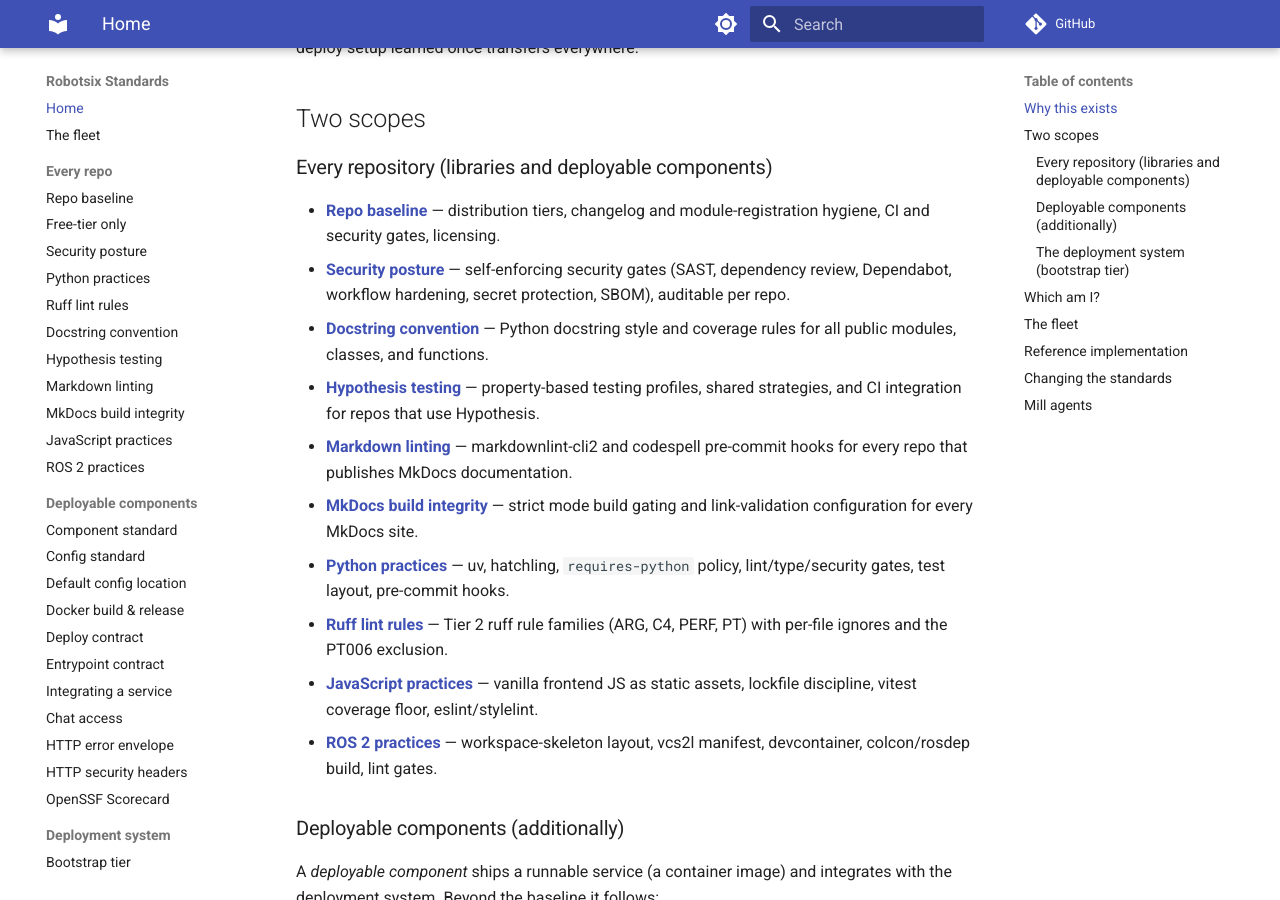
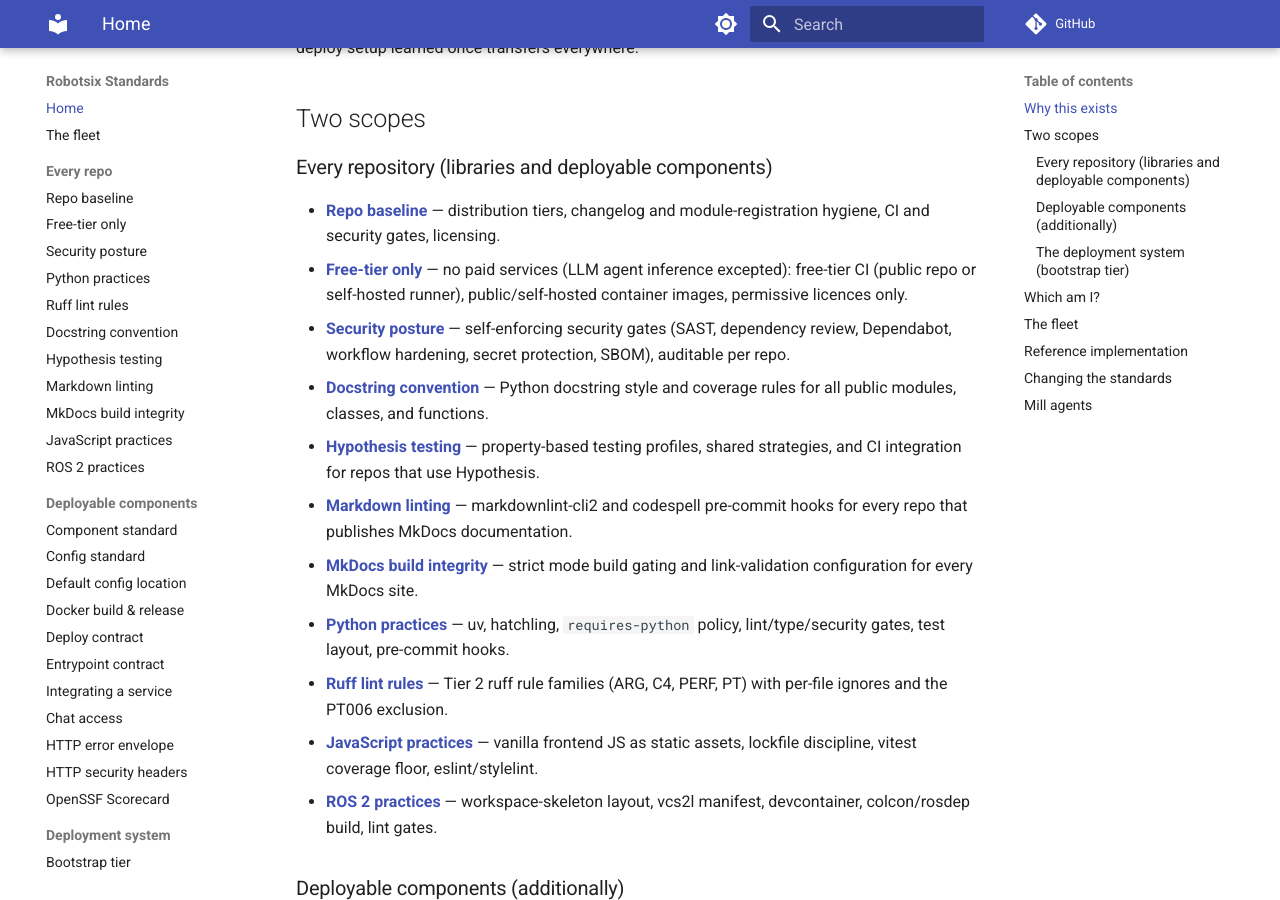
Before and after one commit to damien-robotsix/robotsix-standards, an MkDocs documentation site: the page built from docs/index.md, in a window 1280 px wide and 900 px high, scrolled down 482 px. Built offline with MkDocs 1.6.1 and Material for MkDocs 9.7.7, drawn with Linux system fonts in a browser that asks for light colours; comment, search, counter and statistics services are not loaded.

Commit message:
docs: list free-tier-only in README and index TOCs (TOC sync gate)
Co-Authored-By: Claude Opus 4.8 (1M context) <noreply@anthropic.com>

```diff
--- a/docs/index.md
+++ b/docs/index.md
@@ -24,6 +24,9 @@ everywhere.
 
 - **[Repo baseline](repo-baseline.md)** — distribution tiers, changelog and
   module-registration hygiene, CI and security gates, licensing.
+- **[Free-tier only](free-tier-only.md)** — no paid services (LLM agent
+  inference excepted): free-tier CI (public repo or self-hosted runner),
+  public/self-hosted container images, permissive licences only.
 - **[Security posture](security-posture.md)** — self-enforcing security gates
   (SAST, dependency review, Dependabot, workflow hardening, secret protection,
   SBOM), auditable per repo.
```
Also changed, not shown: README.md (+1 -0 lines).
